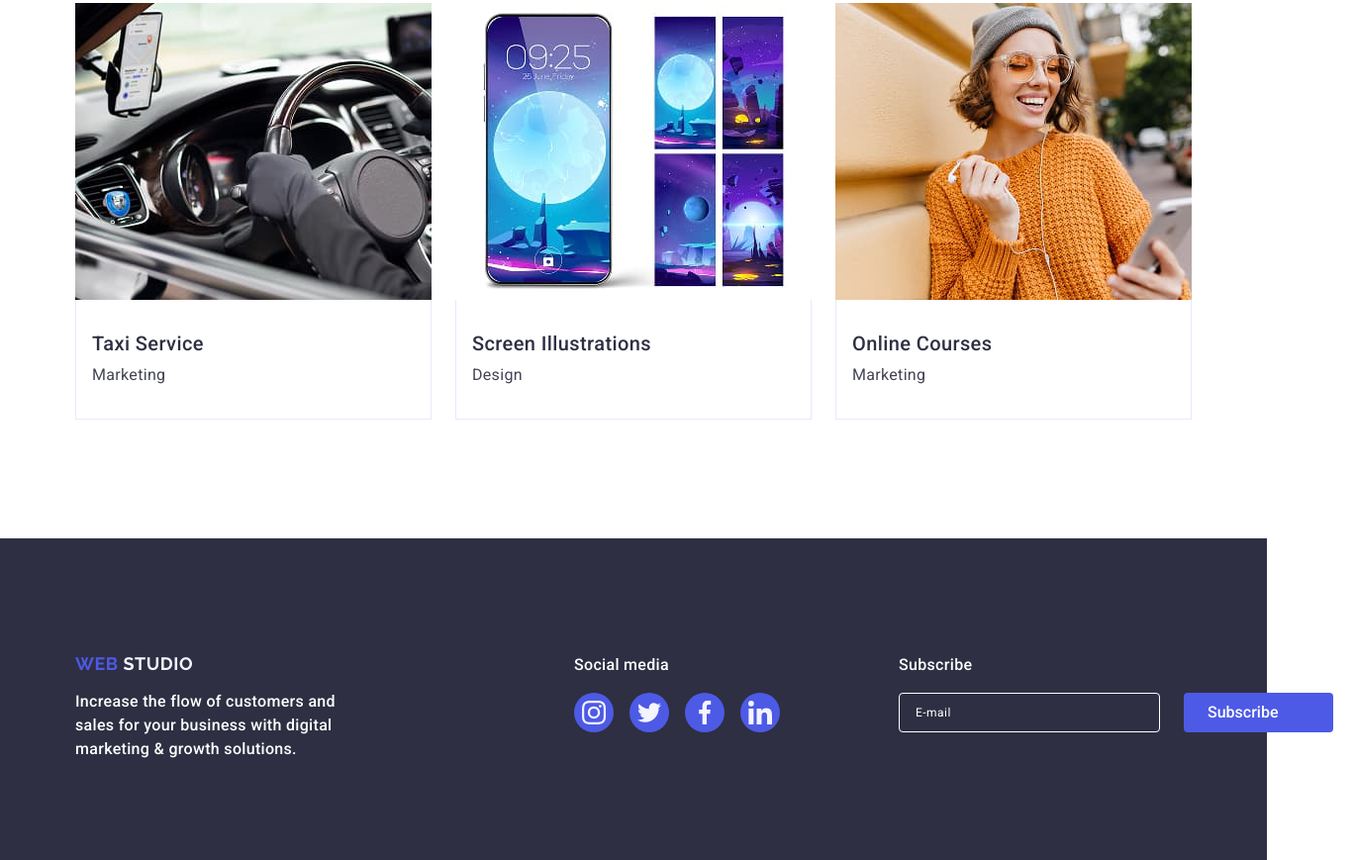
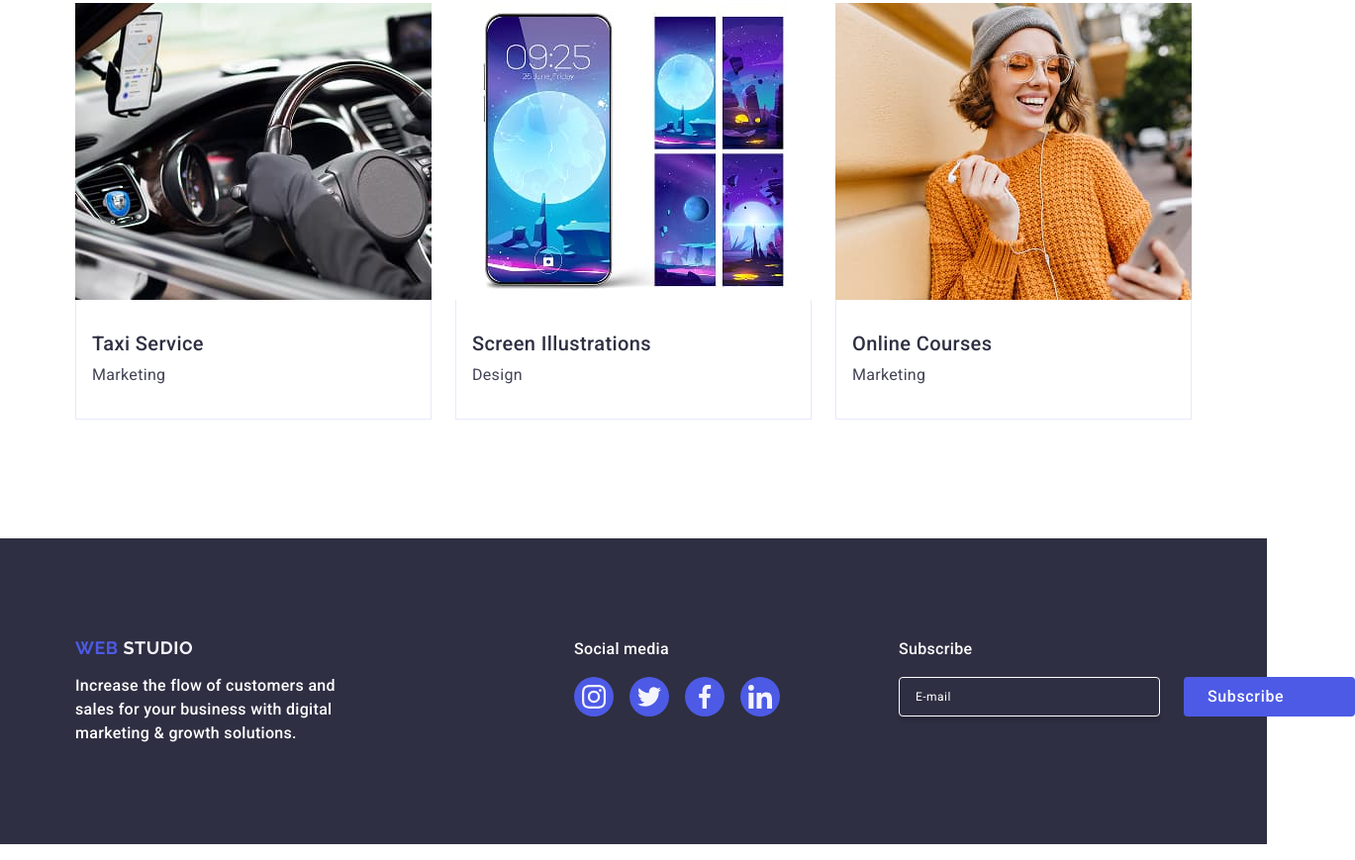
Before and after one commit to Natalka-01/goit-markup-hw-05, a plain HTML site: page index.html in a window 1280 px wide. Shown: the part 2615-3484 px from the top of the page at 99% size, 1369 px wide, since content can reach past the window. Drawn offline with nearby package versions, Linux system fonts and the light colour scheme.

Commit message:
footter fix

```diff
--- a/css/styles.css
+++ b/css/styles.css
@@ -686,9 +686,6 @@ text-decoration-skip-ink: none;
 color: #4d5ae5;
 }
 
-.modal-form-agreement-icon{
-
-}
 
 .modal-form-agreement-checkbox{
     display: inline-flex;
@@ -731,7 +728,6 @@ color: #4d5ae5;
 .footer-subscribe {
     display: flex;
     flex-direction: column;
-    gap: 16px;
 }
 
 .footer-subscribe-title {
@@ -740,12 +736,14 @@ color: #4d5ae5;
     font-weight: 500;
     line-height: 1.5;
     letter-spacing: 0.02em;
-    margin-top: 16px;
+    margin-bottom: 16px;
 }
 
 .footer-subscribe-form {
     display: flex;
     gap: 24px;
+    display: flex;
+    align-items: center;
 }
 
 .footer-subscribe-input {
@@ -760,6 +758,7 @@ color: #4d5ae5;
     font-size: 12px;
     line-height: 24px;
     letter-spacing: 0.48px;
+    box-shadow: 0px 4px 4px rgba(0, 0, 0, 0.15)
 }
 
 .footer-subscribe-input::placeholder {
@@ -768,7 +767,9 @@ color: #4d5ae5;
 
 .footer-subscribe-btn {
     display: flex;
+    min-width: 165px;
     align-items: center;
+    justify-content: center;
     gap: 8px;
     padding: 8px 24px;
     height: 40px;
@@ -780,6 +781,8 @@ color: #4d5ae5;
     font-size: 16px;
     font-weight: 500;
     cursor: pointer;
+    line-height: 1.5;
+    letter-spacing: 0.04em;
     transition: background-color 250ms cubic-bezier(0.4, 0, 0.2, 1);
 }
 
@@ -790,4 +793,5 @@ color: #4d5ae5;
 
 .footer-subscribe-icon {
     fill: #ffffff;
+    margin-left: 16px;
 }
--- a/index.html
+++ b/index.html
@@ -562,19 +562,19 @@
         </div>
         <div class="footer-subscribe">
   <p class="footer-subscribe-title">Subscribe</p>
-  <form class="footer-subscribe-form" name="subscribe_form">
+  <form class="footer-subscribe-form" name="subscribe-form">
     <label class="footer-subscribe-label">
       <input
         class="footer-subscribe-input"
         type="email"
-        name="user_email"
+        name="user-email"
         placeholder="E-mail"
         required
       />
     </label>
     <button class="footer-subscribe-btn" type="submit">
       Subscribe
-      <svg class="footer-subscribe-icon" width="24" height="20">
+      <svg class="footer-subscribe-icon" width="24" height="24">
         <use href="./images/icons.svg#icon-icon-send"></use>
       </svg>
     </button>
```
